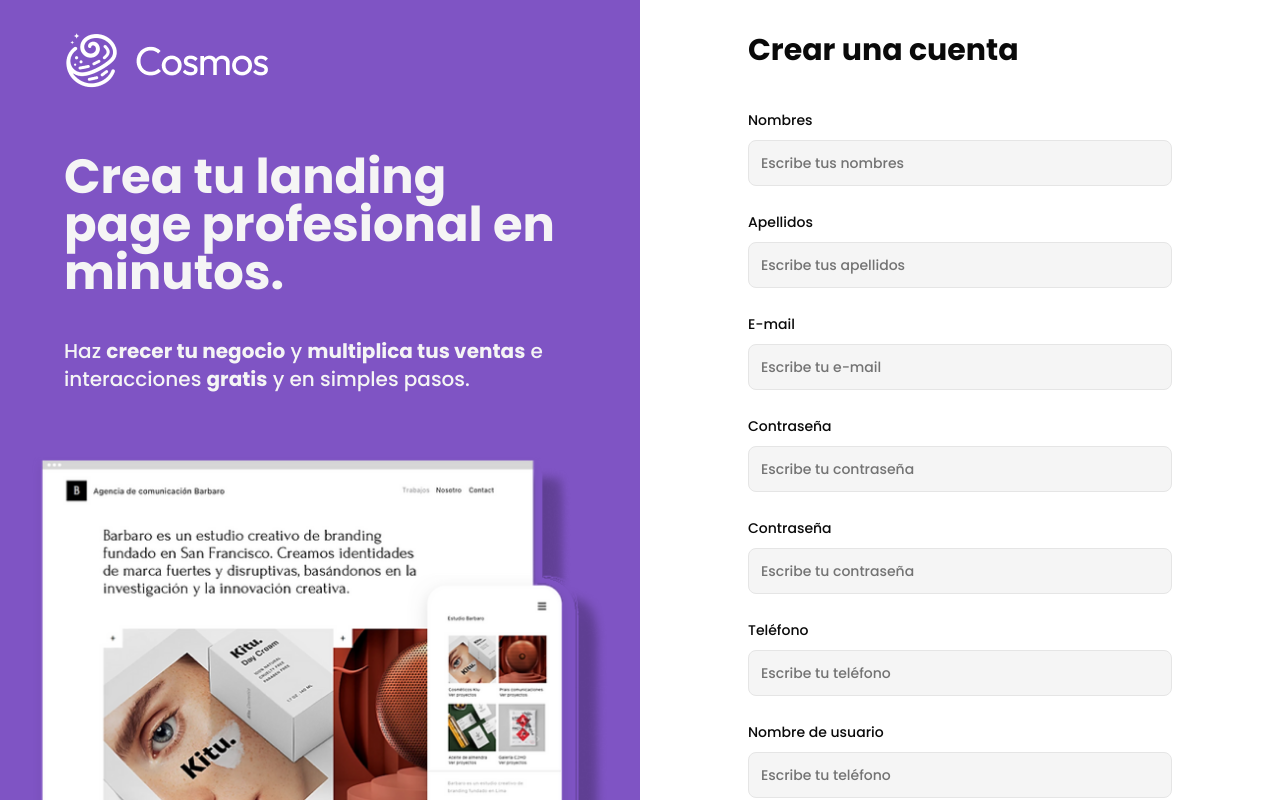
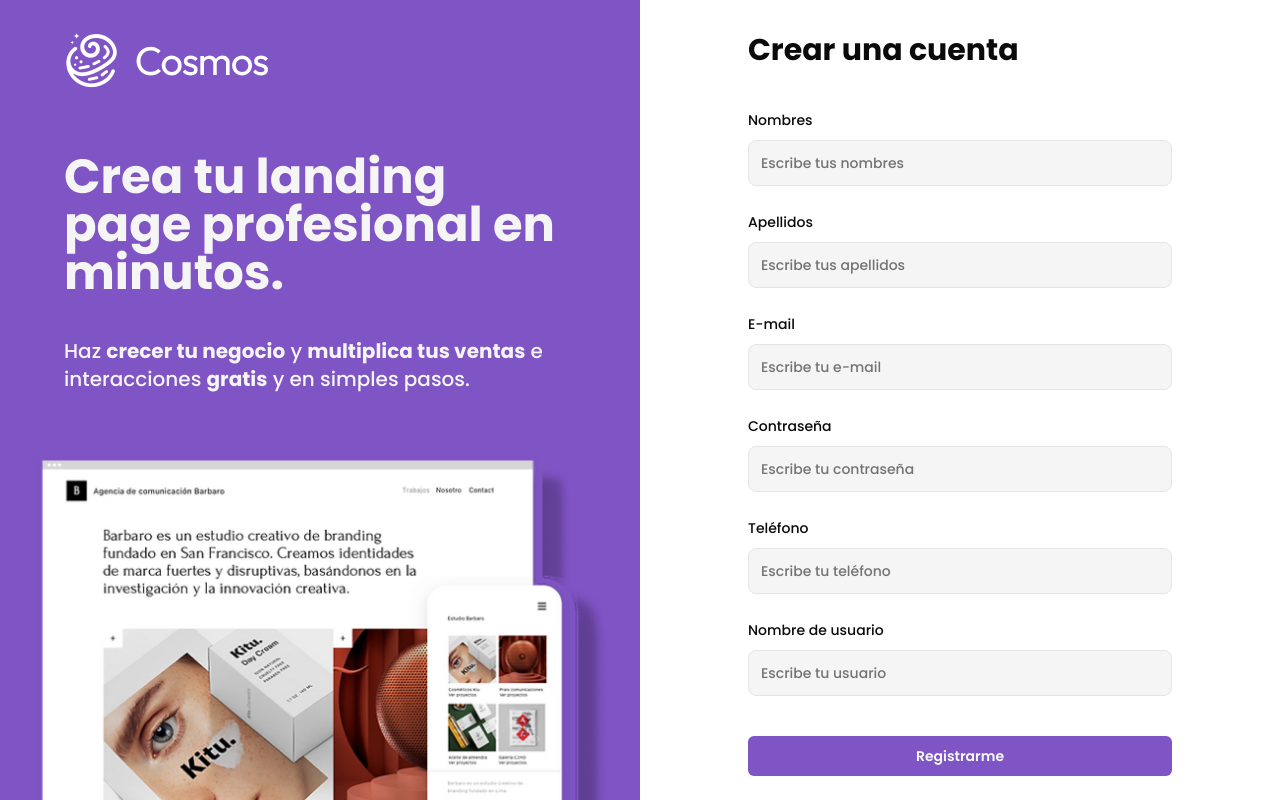
Before and after one commit to No-Country-simulation/s16-03-m-Java-React, a Next.js app in the folder frontend/: page /register in a window 1280 px wide. Shown: the top 800 px of the page. Built offline with nearby package versions, Linux system fonts and the light colour scheme; no server answers.

Commit message:
feature(frontend): implemented register form action

```diff
--- a/frontend/modules/auth/actions/auth.ts
+++ b/frontend/modules/auth/actions/auth.ts
@@ -20,10 +20,10 @@ export type FormState =
     }
   | undefined;
 
-export async function registerAction(
+export const registerAction = async (
   state: FormState,
   formData: FormData
-): Promise<FormState> {
+): Promise<FormState> => {
   const validatedFields = RegisterSchema.safeParse({
     name: formData.get("name"),
     lastName: formData.get("lastName"),
@@ -32,6 +32,9 @@ export async function registerAction(
     phoneNumber: formData.get("phoneNumber"),
     userName: formData.get("userName"),
   });
+
+  console.log("validatedFields=>", validatedFields.error);
+  const errorMessage = { message: "Invalid login credentials." };
 
   if (!validatedFields.success) {
     return {
@@ -47,10 +50,9 @@ export async function registerAction(
     });
     const user = await res.json();
 
-    if (!user) {
-      return {
-        message: "An error occurred while creating your account.",
-      };
+    if (!res.ok || !user) {
+      console.error("ERROR FINDING USER: ", res.statusText);
+      return errorMessage;
     }
 
     await createSession(user.jwtToken);
@@ -58,7 +60,7 @@ export async function registerAction(
     console.error("Error in authorize:", error);
     throw error;
   }
-}
+};
 
 export const loginAction = async (
   state: FormState,
--- /dev/null
+++ b/frontend/modules/auth/components/register-button.tsx
@@ -0,0 +1,13 @@
+import { useFormStatus } from "react-dom";
+
+import { Button } from "@/components/ui/button";
+
+export function RegisterButton() {
+  const { pending } = useFormStatus();
+
+  return (
+    <Button aria-disabled={pending} type="submit" className="mt-4 w-full">
+      {pending ? "Registrandote..." : "Registrarme"}
+    </Button>
+  );
+}
--- a/frontend/modules/auth/components/register-form.tsx
+++ b/frontend/modules/auth/components/register-form.tsx
@@ -4,10 +4,10 @@ import Link from "next/link";
 import { useFormState } from "react-dom";
 
 import SocialMediaButtons from "./social-media-button";
-import { Button } from "@/components/ui/button";
 import { Input } from "@/components/ui/input";
 import { Label } from "@/components/ui/label";
 import { registerAction } from "@/modules/auth/actions/auth";
+import { RegisterButton } from "@/modules/auth/components/register-button";
 
 const RegisterForm = () => {
   const [state, action] = useFormState(registerAction, undefined);
@@ -51,28 +51,14 @@ const RegisterForm = () => {
           <div className="space-y-2">
             <Label htmlFor="email">E-mail</Label>
             <Input
-              id="lastName"
-              name="lastName"
+              id="email"
+              name="email"
               className="bg-muted"
               placeholder="Escribe tu e-mail"
               type="email"
             />
             {state?.errors?.email && (
               <p className="text-sm text-red-500">{state.errors.email}</p>
-            )}
-          </div>
-
-          <div className="space-y-2">
-            <Label htmlFor="password">Contraseña</Label>
-            <Input
-              id="password"
-              name="password"
-              className="bg-muted"
-              placeholder="Escribe tu contraseña"
-              type="password"
-            />
-            {state?.errors?.password && (
-              <p className="text-sm text-red-500">{state.errors.password}</p>
             )}
           </div>
 
@@ -105,28 +91,24 @@ const RegisterForm = () => {
           </div>
 
           <div className="space-y-2">
-            <Label htmlFor="phoneNumber">Nombre de usuario</Label>
+            <Label htmlFor="userName">Nombre de usuario</Label>
             <Input
               id="userName"
               name="userName"
               className="bg-muted"
-              placeholder="Escribe tu teléfono"
+              placeholder="Escribe tu usuario"
               type="text"
             />
             {state?.errors?.userName && (
               <p className="text-sm text-red-500">{state.errors.userName}</p>
             )}
           </div>
-        </div>
-
-        <div className="flex justify-center">
-          <Button
-            type="submit"
-            size="lg"
-            className="mx-auto w-full rounded-full"
-          >
-            Registrarme
-          </Button>
+          {state?.message && (
+            <p className="text-sm text-red-500">{state.message}</p>
+          )}
+          <div>
+            <RegisterButton />
+          </div>
         </div>
       </form>
 
--- a/frontend/modules/auth/schemas/register-schema.ts
+++ b/frontend/modules/auth/schemas/register-schema.ts
@@ -7,7 +7,7 @@ export const RegisterSchema = z.object({
   password: z.string().min(8, "La contraseña debe tener al menos 8 caracteres"),
   phoneNumber: z.string().min(8, "Mínimo 8 caracteres"),
   userName: z.string().min(8, "Mínimo 8 caracteres"),
-  terms: z.boolean().refine((bool) => bool, {
+  /*terms: z.boolean().refine((bool) => bool, {
     message: "Debes aceptar los términos y condiciones",
-  }),
+  }),*/
 });
```
